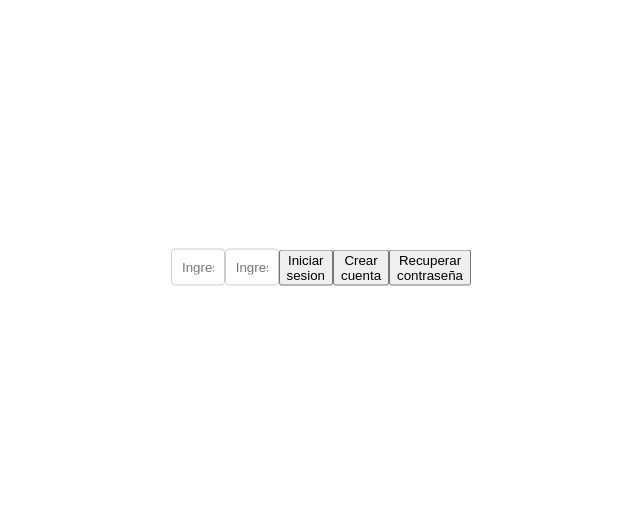
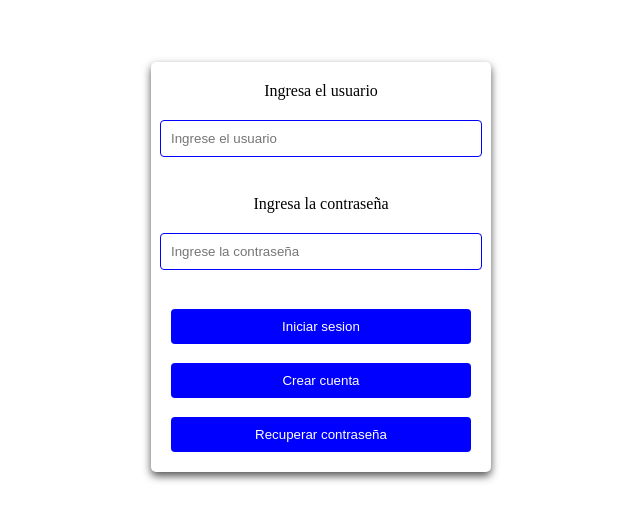
Before and after one commit to EmilioRivFa/Proyecto_Final_Frontend, a plain HTML site: page index.html in a window 1280 px wide. Shown: the part 133-654 px from the top of the page, without its empty margins (319-959 px from the left). Drawn offline with Linux system fonts and the light colour scheme.

Commit message:
Agregar estilos

```diff
--- a/css/index.css
+++ b/css/index.css
@@ -1,6 +1,5 @@
 form {
     background-color: white;
-    padding: 10px;
     border-radius: 5px;
     /* Centrar el formulario */
     position: absolute;
@@ -8,14 +7,34 @@ form {
     left: 50%;
     transform: translate(-50%, -50%);
     display: flex;
+    flex-direction: column; /* Coloca los elementos uno debajo del otro */
     justify-content: center;
     align-items: center;
     width: 300px; /* Ajusta según sea necesario */
+    padding: 20px; /* Añade espacio interno */
+    box-shadow: 0 4px 8px rgba(0, 0, 0, 0.678); /* Opcional: sombra para mejor apariencia */
 }
-input{
+input {
     width: 100%;
+    height: auto;
     padding: 10px;
-    margin: 5px 0;
+    margin: 20px 0;
     border: 1px solid #ccc;
     border-radius: 4px;
+    border-color: blue;
 }
+button{
+    width: 100%;
+    height: auto;
+    padding: 10px;
+    margin: 0.5px 0;
+    border: none;
+    border-radius: 4px;
+    background-color: blue;
+    color: white;
+    cursor: pointer;
+}
+button:hover {
+    /* Cambia el color de fondo al pasar el mouse */
+    background-color: #b35100; /* Cambia el color de fondo al pasar el mouse */
+}
--- a/index.html
+++ b/index.html
@@ -8,10 +8,16 @@
 </head>
 <body>
     <form>
-        <input type="email" placeholder="Ingrese el email">
+        <label class="User">Ingresa el usuario</label>
+        <input id="User" type="text" placeholder="Ingrese el usuario">
+        <br>
+        <label>Ingresa la contraseña</label>
         <input type="password" placeholder="Ingrese la contraseña">
+        <br>
         <button type="submit">Iniciar sesion</button>
+        <br>
         <button type="button">Crear cuenta</button>
+        <br>
         <button type="button">Recuperar contraseña</button>
     </form>
 </body>
```
